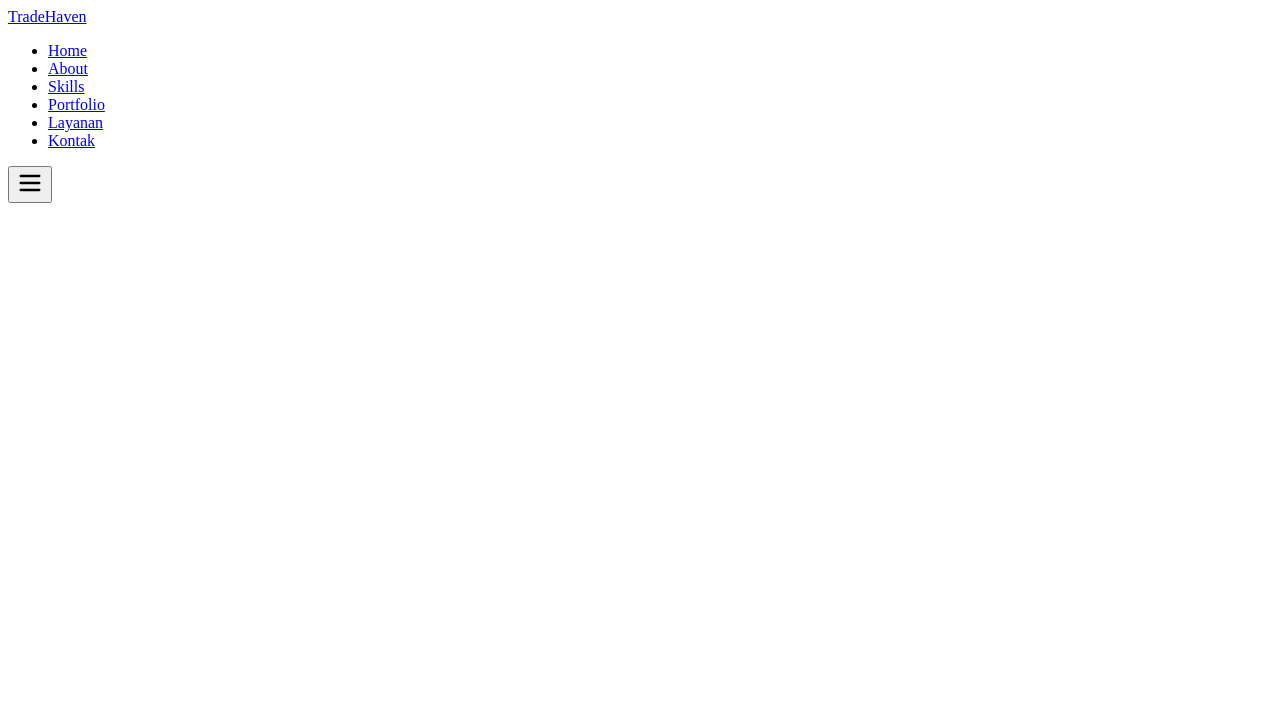
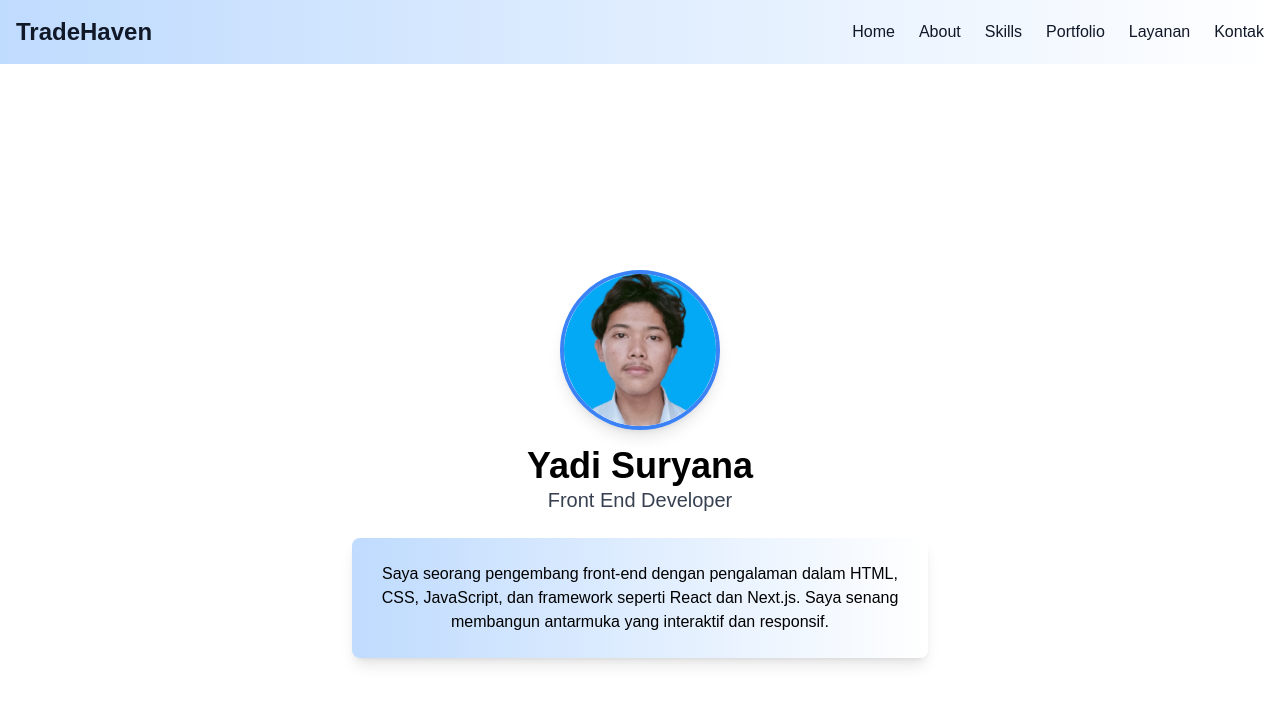
Before and after one commit to Yadisuryana/cvfrm, a Next.js app: page / in a window 1280 px wide. Shown: the top 704 px of the page. Built offline with nearby package versions, Linux system fonts and the light colour scheme.

Commit message:
Update layout.js

```diff
--- a/app/layout.js
+++ b/app/layout.js
@@ -1,65 +1,15 @@
 "use client";
 
-import { useState } from "react";
-import { Menu, X } from "lucide-react";
-import Link from "next/link";
+import './globals.css';
+import Navbar from "./Navbar"; // <-- Tidak perlu pakai `dynamic` karena ini tetap di client
 
-const Navbar = () => {
-  const [menuOpen, setMenuOpen] = useState(false);
-
+export default function Layout({ children }) {
   return (
-    <nav className="bg-gradient-to-r from-blue-700 to-purple-700 text-white p-4 shadow-lg">
-      <div className="container mx-auto flex justify-between items-center">
-        {/* Logo */}
-        <div className="text-2xl font-bold">
-          <Link href="/" className="hover:text-blue-300 transition">
-            TradeHaven
-          </Link>
-        </div>
-
-        {/* Menu Desktop */}
-        <ul className="hidden md:flex space-x-6">
-          <li>
-            <Link href="/" className="hover:text-blue-300 transition">
-              Home
-            </Link>
-          </li>
-          {["about", "skills", "portfolio", "layanan", "kontak"].map((item) => (
-            <li key={item}>
-              <Link href={`/${item}`} className="hover:text-blue-300 transition">
-                {item.charAt(0).toUpperCase() + item.slice(1)}
-              </Link>
-            </li>
-          ))}
-        </ul>
-
-        {/* Toggle Button */}
-        <button onClick={() => setMenuOpen(!menuOpen)} className="md:hidden focus:outline-none">
-          {menuOpen ? <X size={28} /> : <Menu size={28} />}
-        </button>
-      </div>
-
-      {/* Menu Mobile */}
-      {menuOpen && (
-        <div className="md:hidden mt-4 bg-gradient-to-r from-blue-600 to-purple-600 p-4 rounded-lg shadow-lg">
-          <ul className="flex flex-col space-y-4">
-            <li>
-              <Link href="/" className="block p-2 hover:bg-blue-500 rounded-lg transition" onClick={() => setMenuOpen(false)}>
-                Home
-              </Link>
-            </li>
-            {["about", "skills", "portfolio", "layanan", "kontak"].map((item) => (
-              <li key={item}>
-                <Link href={`/${item}`} className="block p-2 hover:bg-blue-500 rounded-lg transition" onClick={() => setMenuOpen(false)}>
-                  {item.charAt(0).toUpperCase() + item.slice(1)}
-                </Link>
-              </li>
-            ))}
-          </ul>
-        </div>
-      )}
-    </nav>
+    <html lang="id">
+      <body className="bg-gray-900 text-white">
+        <Navbar />
+        {children}
+      </body>
+    </html>
   );
-};
-
-export default Navbar;
+}
```
